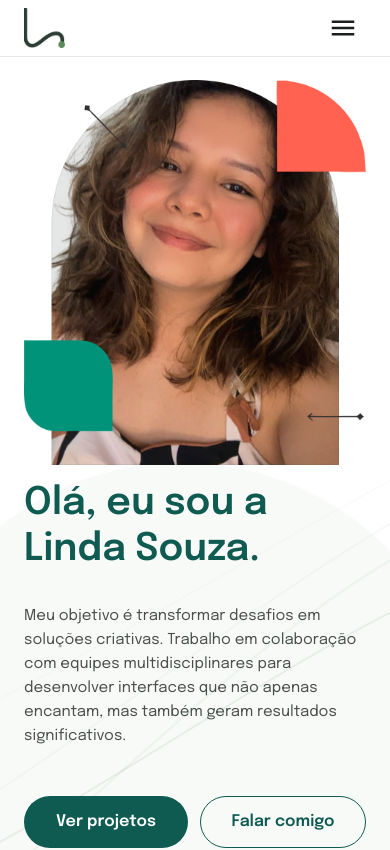
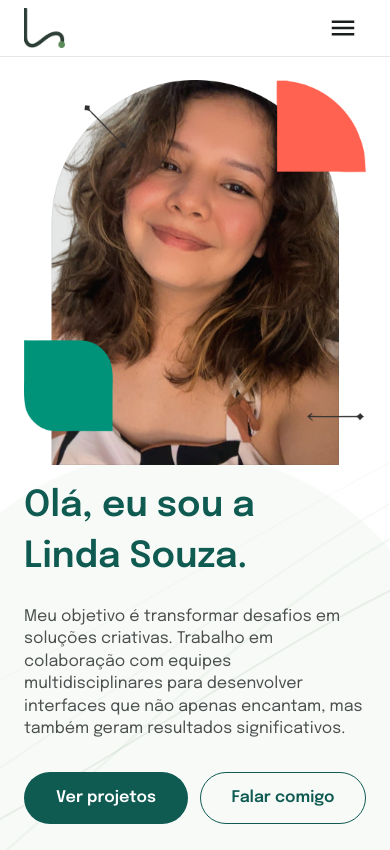
Before and after one commit to Agencia-Lumina-Digital/linda-hillary-port, a React (Vite) app: page / in a window 390 px wide. Shown: the top 850 px of the page. Built offline with nearby package versions, Linux system fonts and the light colour scheme.

Commit message:
ref: ajustes mobile no hero

```diff
--- a/src/features/hero/Hero.tsx
+++ b/src/features/hero/Hero.tsx
@@ -42,19 +42,19 @@ export const Hero = () => {
       <Grid container columnSpacing={{ xs: 0, md: 8 }} rowSpacing={{ xs: 4, md: 8 }} alignItems="center" sx={{ position: 'relative', zIndex: 2 }}>
         {/* Coluna Esquerda: Conteúdo */}
         <Grid item xs={12} md={7} sx={{ order: { xs: 2, md: 1 }, height: { xs: 'auto', md: '440px' } }}>
-          <Stack spacing="48px" sx={{ display: 'flex', justifyContent: 'center', height: { xs: 'auto', md: '440px' } }}>
+          <Stack spacing={{ xs: '32px', md: '48px' }} sx={{ display: 'flex', justifyContent: 'center', height: { xs: 'auto', md: '440px' } }}>
             <Box>
               {/* Título */}
               <Typography
                 variant="h1"
                 sx={{
                   fontFamily: tokens.typography.fontFamily.display,
-                  fontSize: { xs: '38px', md: '64px' },
+                  fontSize: { xs: '36px', md: '64px' },
                   fontWeight: 600,
-                  lineHeight: 1.2,
+                  lineHeight: { xs: 1.4, md: 1.2 },
                   color: 'rgba(15, 91, 82, 1)',
                   whiteSpace: 'pre-line',
-                  mb: '32px', // Espaçamento entre Título e Parágrafo
+                  mb: { xs: '24px', md: '32px' }, // Espaçamento entre Título e Parágrafo
                 }}
               >
                 Olá, eu sou a{'\n'}Linda Souza.
@@ -66,9 +66,9 @@ export const Hero = () => {
                 sx={{
                   fontFamily: tokens.typography.fontFamily.display,
                   color: 'rgba(74, 79, 78, 1)',
-                  fontSize: { xs: '15px', md: '18px' },
+                  fontSize: { xs: '16px', md: '18px' },
                   fontWeight: 400,
-                  lineHeight: 1.6,
+                  lineHeight: { xs: 1.4, md: 1.6 },
                   maxWidth: '995px'
                 }}
               >
```
